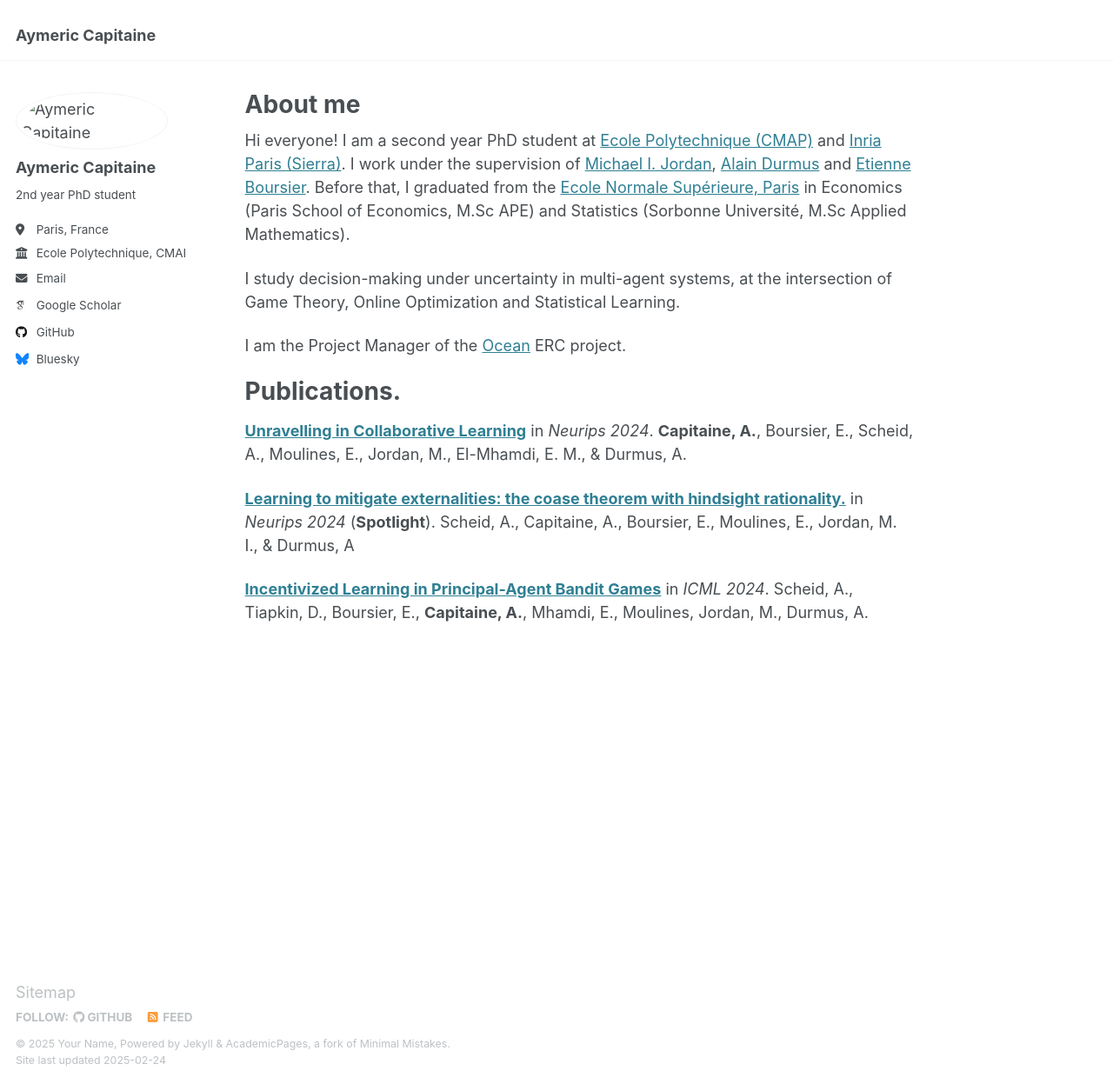
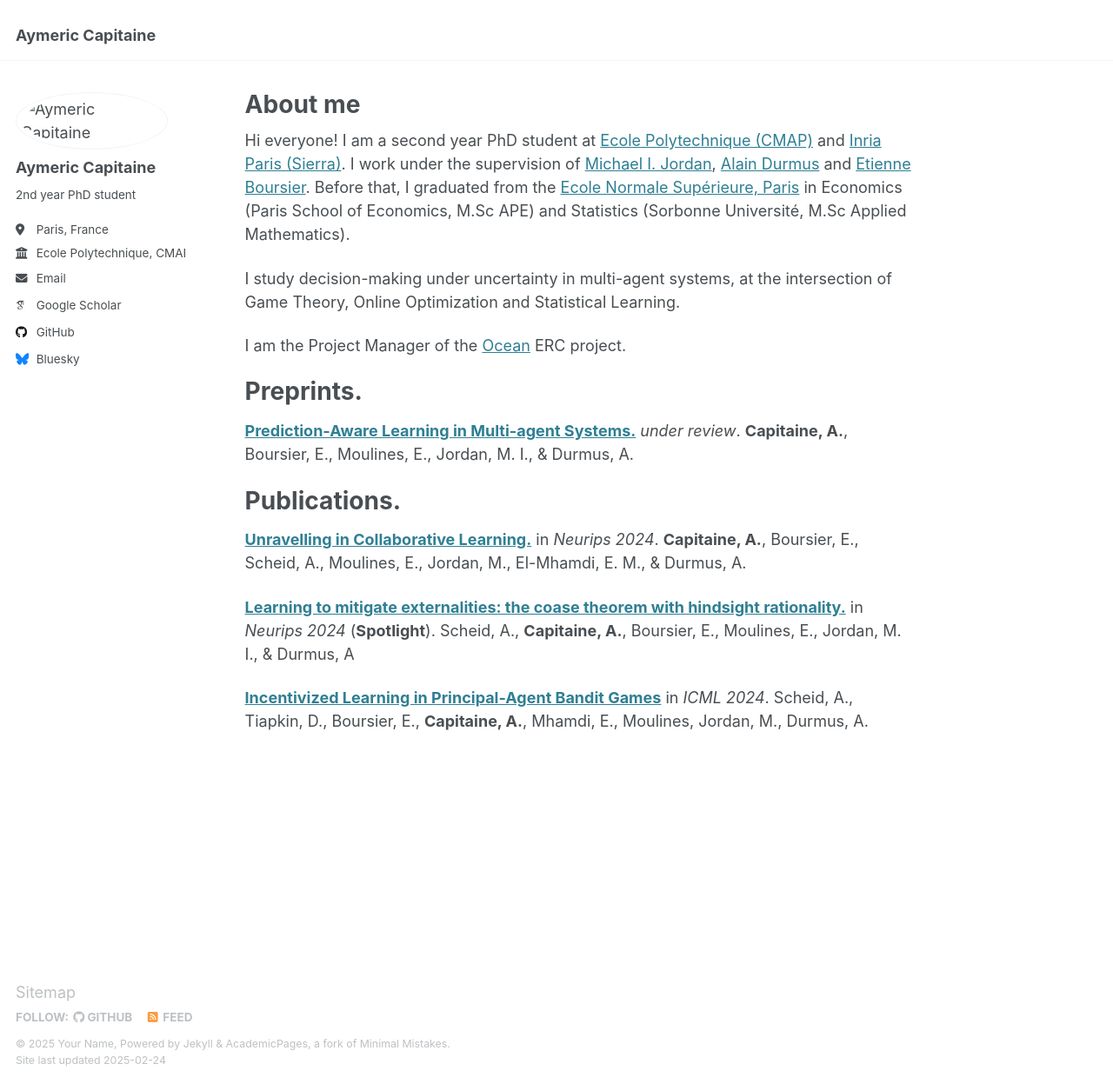
Before and after one commit to aymericcapitaine/aymericcapitaine.github.io, a Jekyll site: the page built from _pages/about.md, in a window 1280 px wide and 1247 px high. Shown: the whole window at 87% size. Built offline with Jekyll 4.4.1, drawn with Linux system fonts in a browser that asks for light colours; some web fonts are replaced.

Commit message:
Update about.md
added prediction aware learning

```diff
--- a/_pages/about.md
+++ b/_pages/about.md
@@ -12,13 +12,18 @@ I study decision-making under uncertainty in multi-agent systems, at the interse
 
 I am the Project Manager of the [Ocean](https://oceanerc.com/) ERC project.
 
+Preprints.
+======
+[**Prediction-Aware Learning in Multi-agent Systems.**](https://arxiv.org/abs/2501.19144) *under review*.
+**Capitaine, A.**, Boursier, E., Moulines, E., Jordan, M. I., & Durmus, A.
+
 Publications.
 ======
-[**Unravelling in Collaborative Learning**](https://arxiv.org/abs/2407.14332) in *Neurips 2024*.
+[**Unravelling in Collaborative Learning.**](https://arxiv.org/abs/2407.14332) in *Neurips 2024*.
 **Capitaine, A.**, Boursier, E., Scheid, A., Moulines, E., Jordan, M., El-Mhamdi, E. M., & Durmus, A.
 
 [**Learning to mitigate externalities: the coase theorem with hindsight rationality.**](https://arxiv.org/abs/2406.19824) in *Neurips 2024* (**Spotlight**).
-Scheid, A., Capitaine, A., Boursier, E., Moulines, E., Jordan, M. I., & Durmus, A
+Scheid, A., **Capitaine, A.**, Boursier, E., Moulines, E., Jordan, M. I., & Durmus, A
 
 [**Incentivized Learning in Principal-Agent Bandit Games**](https://arxiv.org/abs/2403.03811) in *ICML 2024*.
 Scheid, A., Tiapkin, D., Boursier, E., **Capitaine, A.**, Mhamdi, E., Moulines, Jordan, M., Durmus, A.
```
